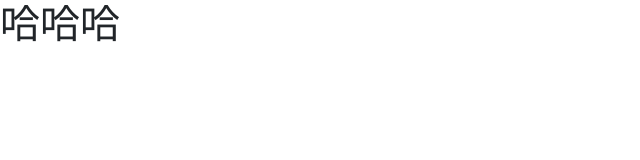
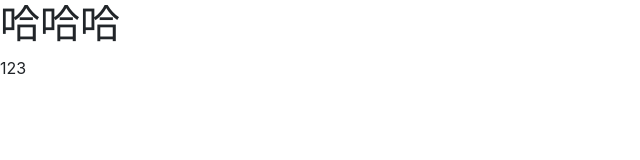
Before and after one commit to zhaoxm469/webpack-study, a website: page 09CSS兼容性处理/src/index.html in a window 1280 px wide. Shown: the full height of the page, 0-640 px from the left. Drawn offline with nearby package versions, Linux system fonts and the light colour scheme.

Commit message:
新增测试demo节点

```diff
--- a/09CSS兼容性处理/src/index.html
+++ b/09CSS兼容性处理/src/index.html
@@ -9,7 +9,10 @@
         <link href=https://cdn.jsdelivr.net/npm/bootstrap@4.5.3/dist/css/bootstrap.min.css rel=stylesheet>
     </head>
     <body>
-        <h1>哈哈哈</h1>
+        <div id="app" >
+            <h1>哈哈哈</h1>
+            <div class="box">123</div>
+        </div>
     </body>
     <script src=https://cdn.jsdelivr.net/npm/jquery@3.5.1/dist/jquery.min.js></script>
     <script src=https://cdn.jsdelivr.net/npm/bootstrap@4.5.3/dist/js/bootstrap.bundle.min.js></script>
```
